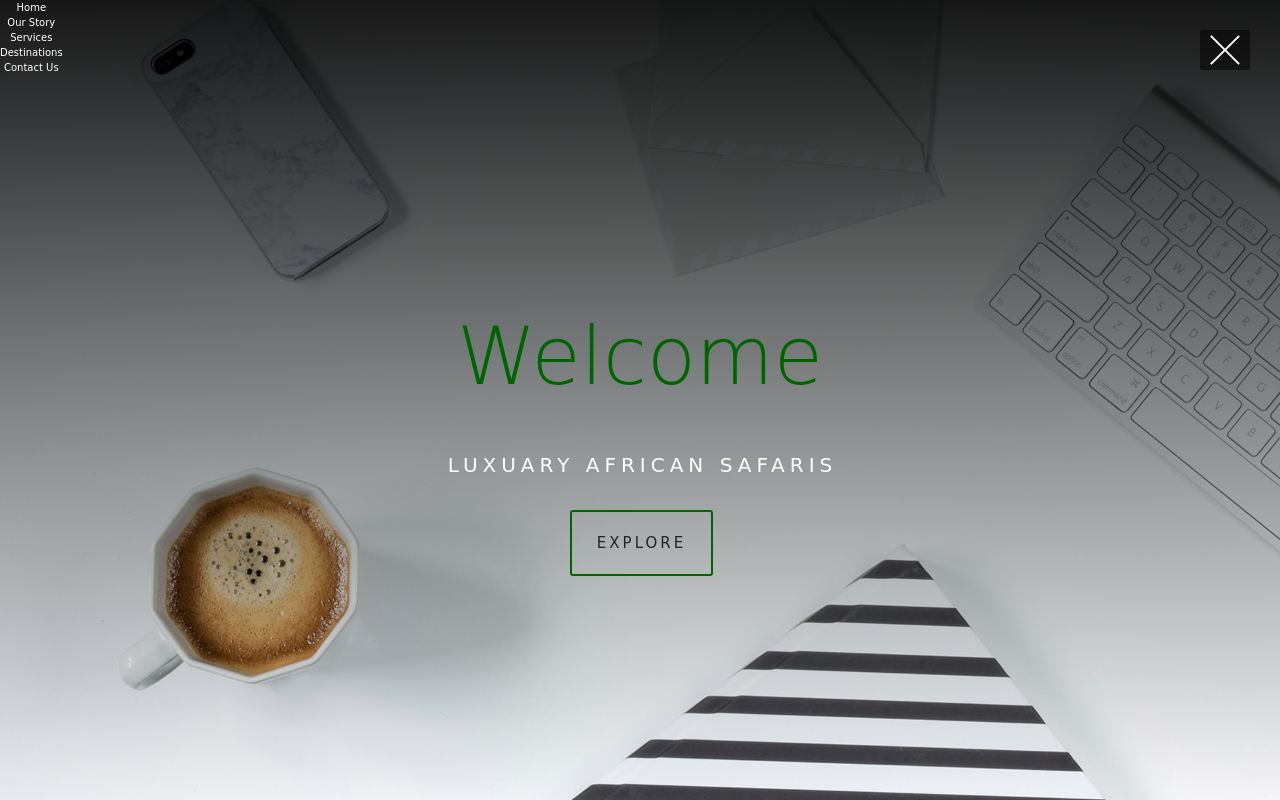
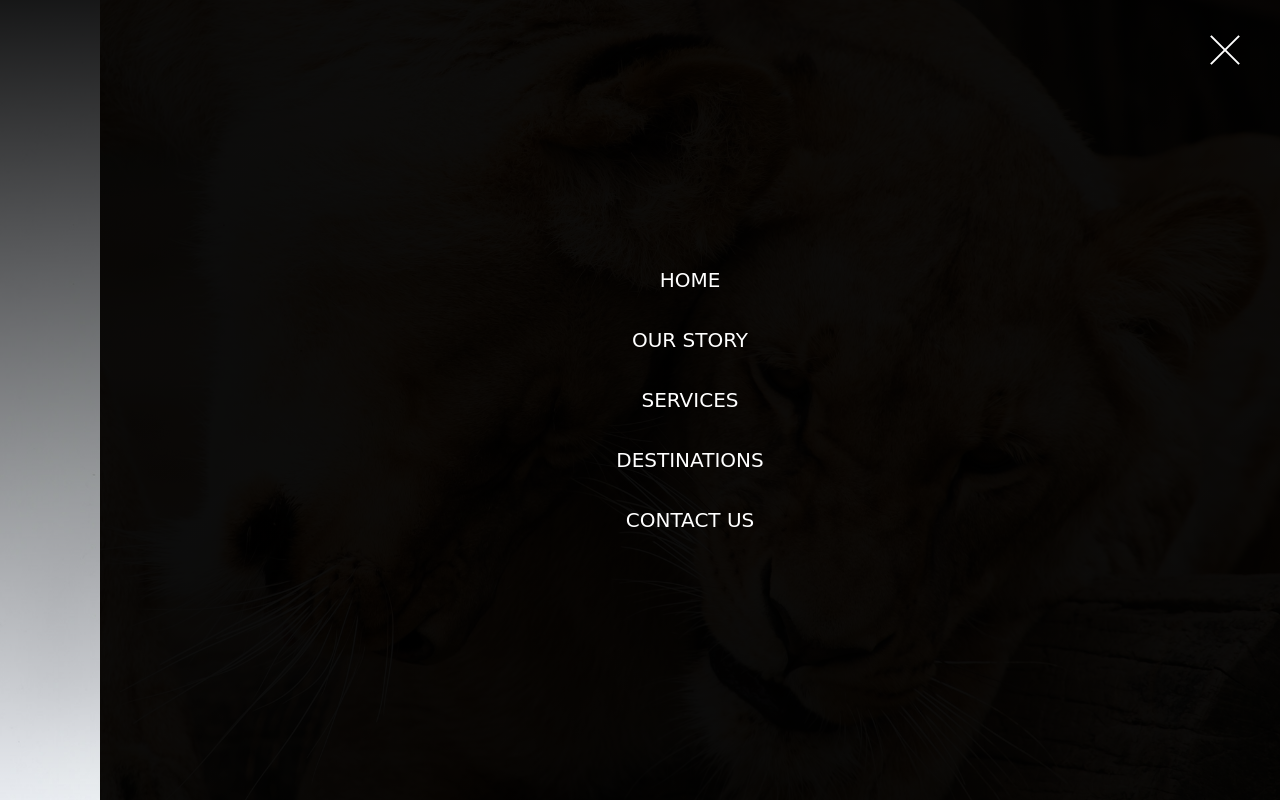
Before and after one commit to ElimuStuart/luxuryafricansafaris, a plain HTML site: page index.html in a window 1280 px wide. Both pictures are taken after a click on the element 1225 px from the left and 50 px from the top of the page. Shown: the top 800 px of the page. Drawn offline with Linux system fonts and the light colour scheme; a web font is replaced by a local one.

Commit message:
navbar now working

```diff
--- a/css/style.css
+++ b/css/style.css
@@ -5,6 +5,7 @@
     font-family: 'Hind Siliguri', sans-serif;
 
     font-family: 'Yatra One', cursive;
+    Wisdom Words Personal Use
 
          #006400 dark green
          #228B22 	 forest green
@@ -31,6 +32,7 @@ html {
 
 body {
     font-family: "Yatra One", cursive !important;
+    color: #333;
 }
 
 :root {
@@ -38,7 +40,7 @@ body {
     --main-white: #fff;
     --main-deep-brown-color: #8B4513;
     --main-footer-bg-color: #4b4b4b;
-    --main-font-family: "Wisdom Words Personal Use", cursive !important;
+    --main-font-family: "Dry Brush", cursive !important;
 
 }
 
@@ -54,7 +56,7 @@ p{
 }
 
 a {
-    text-decoration: none;
+    text-decoration: none !important;
     color: var(--main-white);
 }
 
@@ -64,6 +66,7 @@ a {
     transition: all 650ms;
     border-radius: 3px;
     text-transform: uppercase;
+
 }
 
 /* header */
@@ -151,6 +154,59 @@ header {
     top: 0;
 }
 
+/* header - nav */
+.nav {
+    width: 100%;
+    height: 6rem;
+    line-height: 6rem;
+    position: relative;
+}
+
+.overlay {
+    background: linear-gradient(rgba(0,0,0,.95), rgba(0,0,0,.95)), url(../images/overlay.jpg) center no-repeat;
+    position: fixed;
+    background-size: cover;
+    right: 0;
+    left: 10rem;
+    top: 0;
+    bottom: 0;
+    z-index: 1;
+    transition: all 650ms;
+    transform: scale(0);
+    opacity: 0;
+}
+
+.overlay.menu-open {
+    transform: scale(1);
+    opacity: 1;
+}
+
+.nav .overlay ul {
+    position: relative;
+    height: 100%;
+    display: flex;
+    flex-direction: column;
+    justify-content: center;
+}
+
+.nav .overlay ul li {
+    text-transform: uppercase;
+    list-style: none;
+}
+
+.nav .overlay ul li a {
+    display: block;
+    font-size: 2rem;
+    transition:  all 650ms;
+}
+
+.nav .overlay ul li a:hover,
+.nav .overlay ul li a .active:hover {
+    color: #8B4513 !important;
+
+}
+
+
 /* header - main text */
 .main-text {
     line-height: 0;
@@ -161,7 +217,7 @@ header {
 
 .main-text h1 {
     font-family: var(--main-font-family);
-    color: var(--main-font-color);
+    color: var(--main-deep-brown-color);
     font-weight: 100;
     font-size: 8rem;
     margin-bottom: 5rem;
@@ -178,7 +234,8 @@ header {
 
 .main-btn {
     font-size: 1.5rem;
-    border: 2px solid var(--main-font-color);
+    border: 2px solid var(--main-deep-brown-color);
+    color: var(--main-white);
     padding: 2rem 2.5rem;
     letter-spacing: 3px;
     margin-right: -3px;
@@ -189,9 +246,21 @@ header {
 .main-btn:hover {
     transform: translateY(-3px);
     box-shadow: 0 1rem 2rem rgba(0, 0, 0, .2);
+    color: var(--main-white);
+
 }
 
 .main-btn:active {
     transform: translateY(0);
     box-shadow: none;
+    color: var(--main-white);
+
 }
+
+/* our story */
+.store {
+    background: url(../images/promo-bg.jpg) center no-repeat;
+    background-size: cover;
+    width: 100%;
+    min-height: 30rem;
+}
--- a/index.html
+++ b/index.html
@@ -40,7 +40,7 @@
 
   <section class="about-us" id="about">
     <div class="container">
-      <h1 class="custom-font">Discover</h1>
+      <h1 class="custom-font">Our Story</h1>
       <p>Lorem ipsum dolor sit amet consectetur adipisicing elit. Natus illum nulla praesentium. At ad, fugiat aliquid autem odit velit non quaerat alias harum excepturi delectus, distinctio quia molestias laudantium tenetur!</p>
       <a href="" class="btn btn-info">Learn More</a>
       <div class="store"></div>
--- a/js/scripts.js
+++ b/js/scripts.js
@@ -1,7 +1,9 @@
 let MENU = document.querySelector(".menu")
+let OVERLAY = document.querySelector(".overlay")
 
 function toggleActive(){
     this.classList.toggle("active");
+    OVERLAY.classList.toggle("menu-open")
 }
 
 MENU.addEventListener("click", toggleActive);
```
Also changed, not shown: images/overlay.jpg (added).
